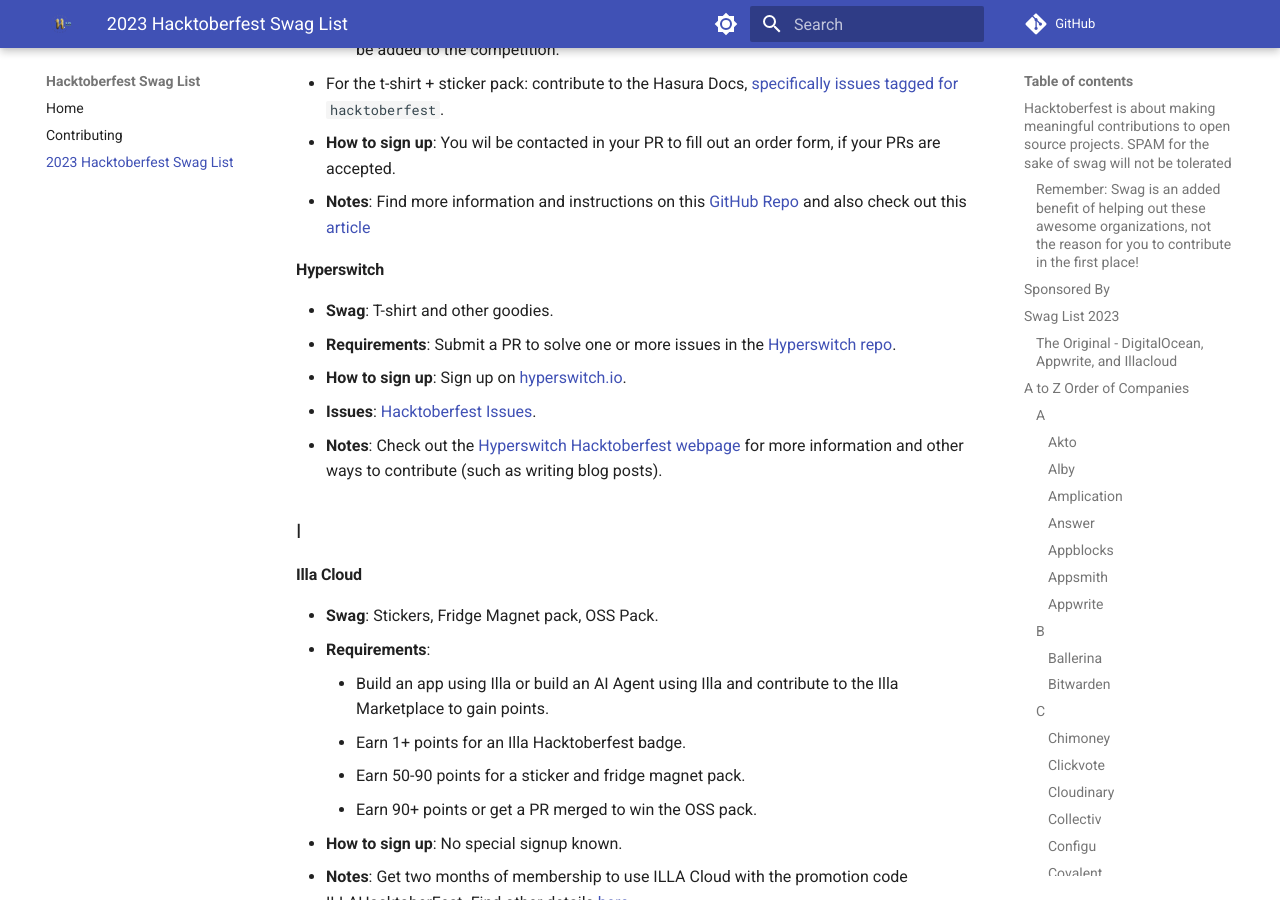
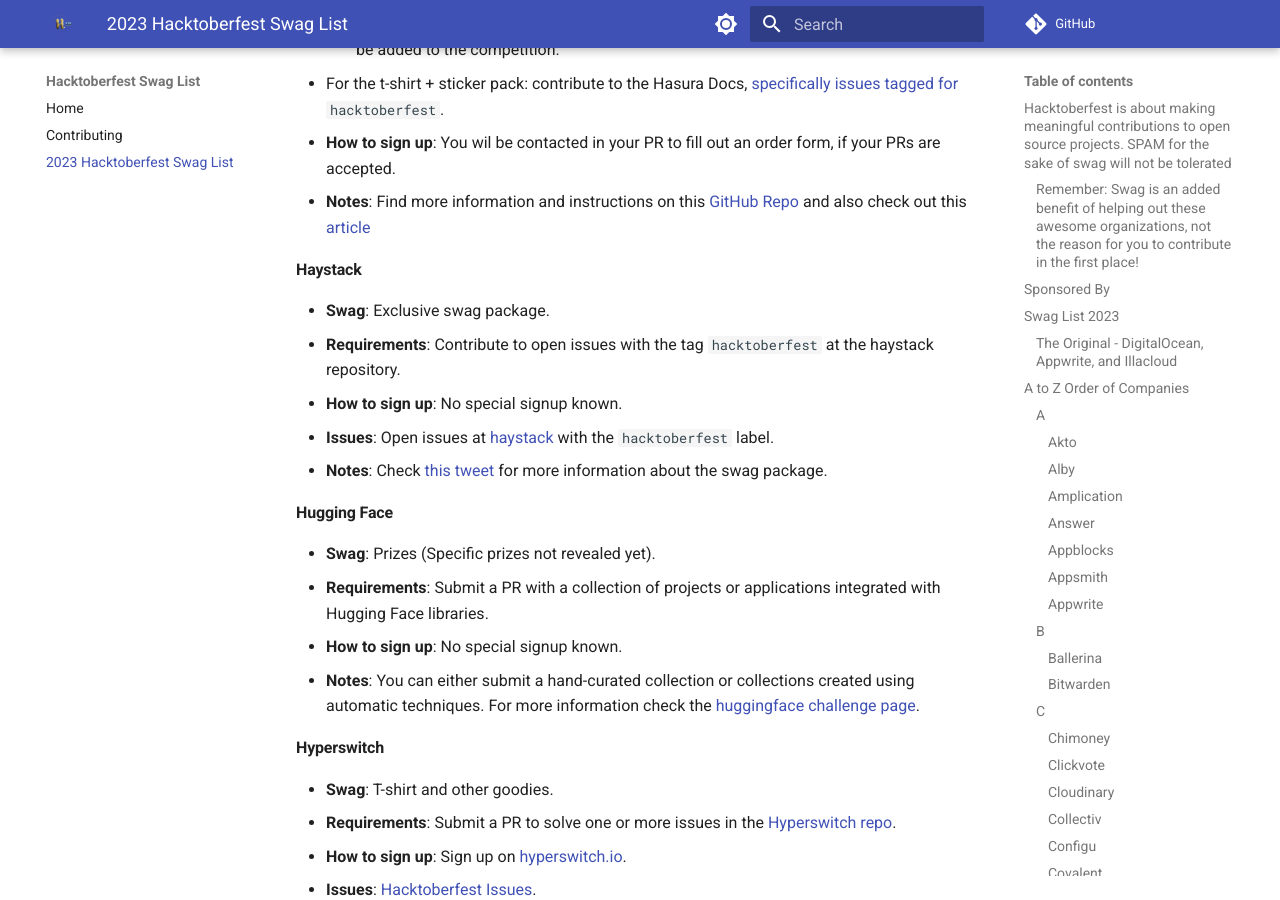
Before and after one commit to crweiner/hacktoberfest-swag-list, an MkDocs documentation site: the page built from docs/list.md, in a window 1280 px wide and 900 px high, scrolled down 9641 px. Built offline with MkDocs 1.6.1 and Material for MkDocs 9.7.7, drawn with Linux system fonts in a browser that asks for light colours; plug-ins that fetch from the network failed and are left out; comment, search, counter and statistics services are not loaded; some of the changed text lies outside the part shown.

Commit message:
Added few more participants (#824)
* add hugging face

* add prefix.dev

* add haystack

* add sia foundation

* fix: heading for questdb

---------

Co-authored-by: Chandler Weiner <chandler@chandlerweiner.com>

```diff
--- a/docs/list.md
+++ b/docs/list.md
@@ -312,6 +312,21 @@
 - **How to sign up**: You wil be contacted in your PR to fill out an order form, if your PRs are accepted.
 - **Notes**: Find more information and instructions on this [GitHub Repo](https://github.com/hasura/supergraph-top-n-challenge/blob/master/README.md) and also check out this [article](https://hasura.io/blog/the-hasura-hacktoberfest-fiesta-build-a-supergraph-and-win-1000/)
 
+#### **Haystack**
+
+- **Swag**: Exclusive swag package.
+- **Requirements**: Contribute to open issues with the tag `hacktoberfest` at the haystack repository.
+- **How to sign up**:  No special signup known.
+- **Issues**: Open issues at [haystack](https://github.com/deepset-ai/haystack/issues?q=is%3Aopen+is%3Aissue+label%3Ahacktoberfest) with the `hacktoberfest` label.
+- **Notes**: Check [this tweet](https://twitter.com/bilgeycl/status/1712135054489444650) for more information about the swag package.
+
+#### **Hugging Face**
+
+- **Swag**: Prizes (Specific prizes not revealed yet).
+- **Requirements**: Submit a PR with a collection of projects or applications integrated with Hugging Face libraries.
+- **How to sign up**: No special signup known.
+- **Notes**: You can either submit a hand-curated collection or collections created using automatic techniques. For more information check the [huggingface challenge page](https://github.com/huggingface/awesome-huggingface/issues/28).
+
 #### **Hyperswitch**
 
 - **Swag**: T-shirt and other goodies.
@@ -476,9 +491,21 @@
 - **Issues**: Find eligible repositories having the hacktoberfest topic [here](https://github.com/search?q=topic%3Ahacktoberfest+org%3Aovh+fork%3Atrue&type=repositories).
 - **Notes**: You may read the [OVH Cloud Hacktoberfest blog post here](https://blog.ovhcloud.com/ovhcloud-and-hacktober-fest-2023/).
 
+### P
+
+#### **Prefix.dev**
+
+- **Swag**: Shirts and stickers
+- **Requirements**: Make contributors to pixi and rattler-build repositories.
+- **How to sign up**: No special signup known.
+- **Issues**:
+    - Open issues at [prixi](https://github.com/prefix-dev/pixi/issues)
+    - Open issues at [rattler_build](https://github.com/prefix-dev/rattler-build/issues)
+- **Notes**: Check  their [twitter](https://twitter.com/prefix_dev/status/1711380876385292595) for more updates.
+
 ### Q
 
-### **QuestDB**
+#### **QuestDB**
 
 - **Swag**: QuestDB t-shirt.
 - **Requirements**:
@@ -511,6 +538,13 @@
 - **How to sign up**: Register at [ServiceNow DevProgram](https://devlink.sn/HacktoberfestRegistration/)
 - **Issues**: [Eligible projects and issues](https://github.com/ServiceNowDevProgram/Hacktoberfest).
 - **Notes**: Read more details in the [announcement post](https://developer.servicenow.com/blog.do?p=/post/hacktoberfest-2023/) and the [ServiceNow Hacktoberfest community repository](https://github.com/ServiceNowDevProgram/Hacktoberfest).
+
+#### **Sia Foundation**
+
+- **Swag**: T-shirt.
+- **Requirements**: Be the first 20 to contribute to any [Sia Foundation repo](https://github.com/SiaFoundation).
+- **How to sign up**: No special signup known.
+- **Notes**: Check [their twitter](https://twitter.com/Sia__Foundation/status/1712134476149448778) for more information.
 
 #### **Stack Builders**
 
```
